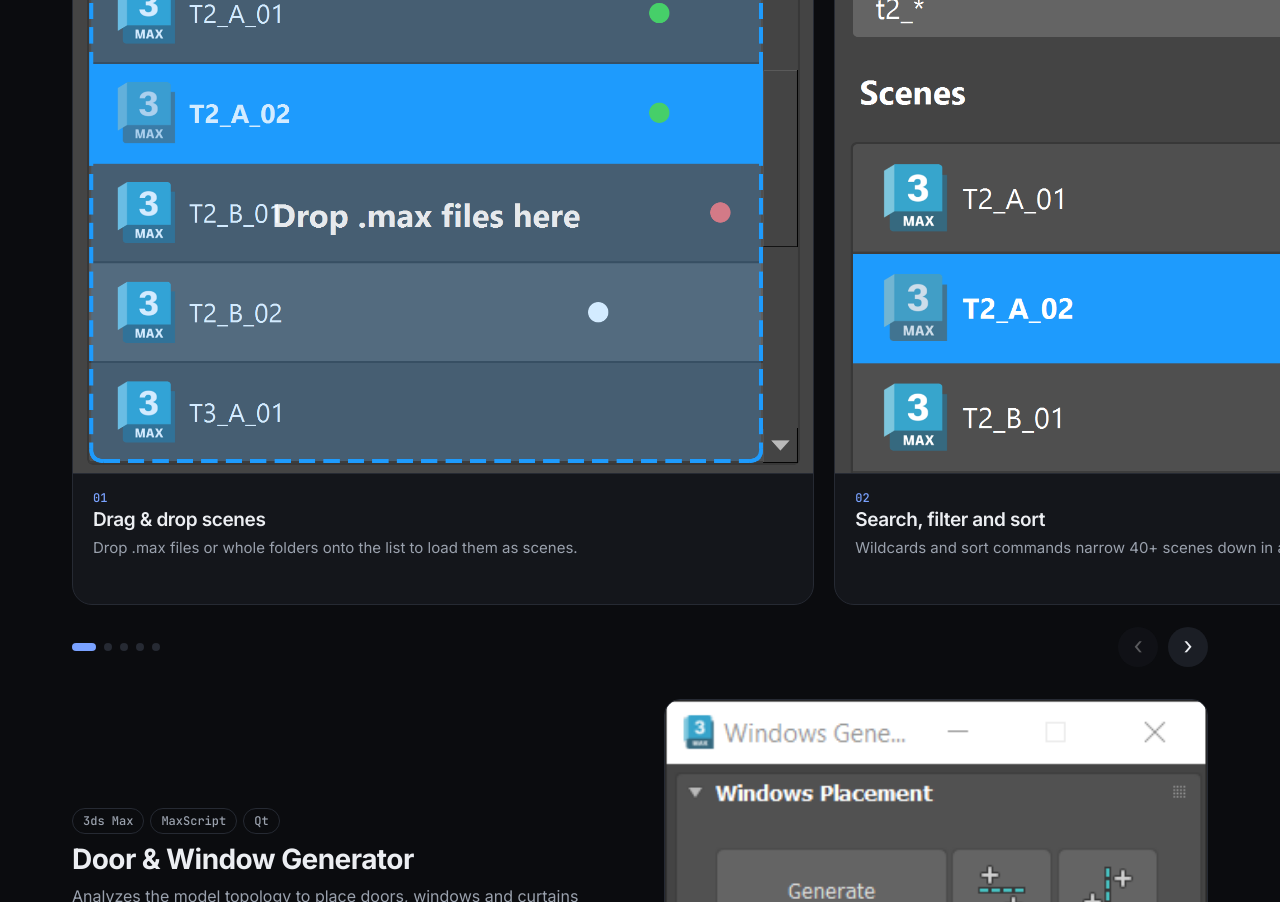
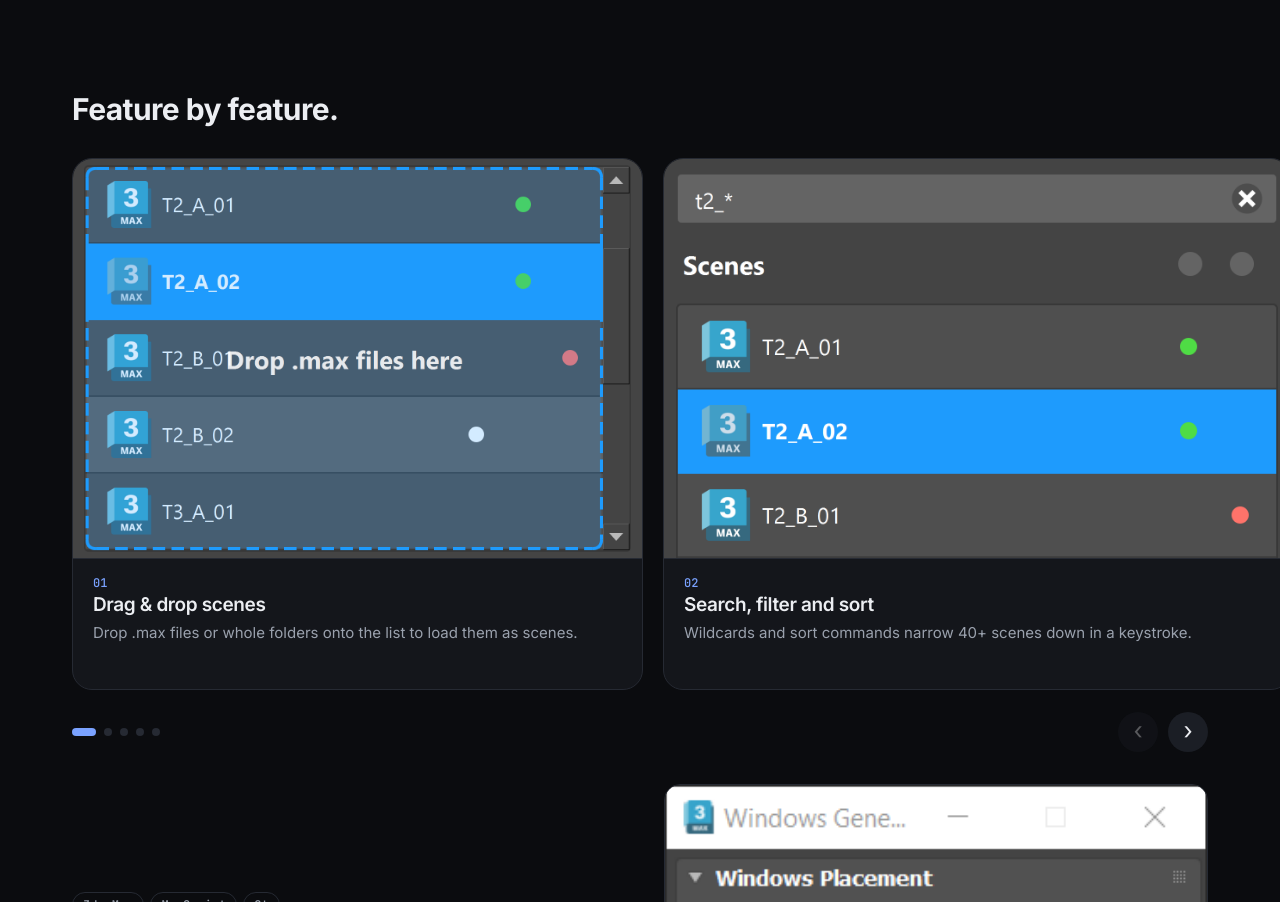
Before and after one commit to Juansaizh/juansaizh.github.io, a plain HTML site: page index.html in a window 1280 px wide. Shown: the part 3592-4494 px from the top of the page. Drawn offline with Linux system fonts and the light colour scheme.

Commit message:
feat: más aire y título sobre cada carrusel; slides más pequeños

```diff
--- a/css/style.css
+++ b/css/style.css
@@ -269,7 +269,14 @@ ul, ol { margin: 0; padding: 0; list-style: none; }
 }
 
 /* Carousel */
-.carousel { margin-top: 32px; }
+/* Separación amplia respecto a la presentación de la herramienta, y un título propio un
+   nivel por debajo del h3 (stage h2 > herramienta h3 > carrusel h4), como en apple.com. */
+.carousel { margin-top: clamp(80px, 11vw, 140px); }
+.carousel-head {
+  font-size: clamp(22px, 2.6vw, 30px); font-weight: 700;
+  margin-bottom: clamp(20px, 2.5vw, 32px);
+}
+.support .carousel { margin-top: clamp(56px, 8vw, 96px); }
 .track {
   display: flex; gap: 20px;
   overflow-x: auto; overscroll-behavior-x: contain;
@@ -282,7 +289,8 @@ ul, ol { margin: 0; padding: 0; list-style: none; }
 .track::-webkit-scrollbar { display: none; }
 /* Todos los slides tienen la misma altura de media; el ancho sale de la proporción
    de cada captura (--ar). Sin captura, el placeholder es ligeramente vertical. */
-.track { --slide-h: clamp(300px, 48vw, 520px); }
+/* Algo más bajos que la imagen principal, para que el carrusel quede por debajo en jerarquía. */
+.track { --slide-h: clamp(220px, 34vw, 400px); }
 .slide {
   --ar: 4 / 5;
   flex: 0 0 auto;
--- a/js/main.js
+++ b/js/main.js
@@ -116,7 +116,7 @@
 
   // ---------- Carousel (apple.com style: scroll-snap + prev/next) ----------
 
-  function carousel(items, title) {
+  function carousel(items, title, heading = null) {
     const track = h(
       "div",
       { class: "track", tabindex: "0", role: "group", "aria-label": `${title}: features` },
@@ -173,9 +173,11 @@
     window.addEventListener("resize", () => (raf ||= requestAnimationFrame(update)));
     requestAnimationFrame(update);
 
+    // Título propio del carrusel, un nivel por debajo del nombre de la herramienta (como apple.com).
     return h(
       "div",
       { class: "carousel" },
+      heading && h("h4", { class: "wrap carousel-head" }, heading),
       track,
       h("div", { class: "wrap carousel-controls" }, dots, h("div", { class: "arrows" }, prev, next))
     );
@@ -242,7 +244,7 @@
         h("div", {}, h("p", { class: "lead" }, p.lead), p.impact && h("p", { class: "impact-pill" }, p.impact))
       ),
       h("div", { class: "wrap featured-media" }, hero),
-      p.features && carousel(p.features, p.name)
+      p.features && carousel(p.features, p.name, p.featuresTitle || "Feature by feature.")
     );
   }
 
@@ -264,7 +266,7 @@
           p.bullets && h("ul", { class: "bullets" }, p.bullets.map((b) => h("li", {}, b)))
         )
       ),
-      p.features && carousel(p.features, p.name)
+      p.features && carousel(p.features, p.name, p.featuresTitle || "Feature by feature.")
     );
   }
 
@@ -323,7 +325,7 @@
       ".about-inner > *",
     ];
     // #impact enters as one block: its gap lines are the list background, which would show while items are hidden.
-    const singles = ["#impact", ".featured-media", ".carousel", ".support-label", ".support-grid > .media"];
+    const singles = ["#impact", ".featured-media", ".carousel-head", ".track", ".carousel-controls", ".support-label", ".support-grid > .media"];
 
     const targets = [];
     groups.forEach((sel) => {
```
